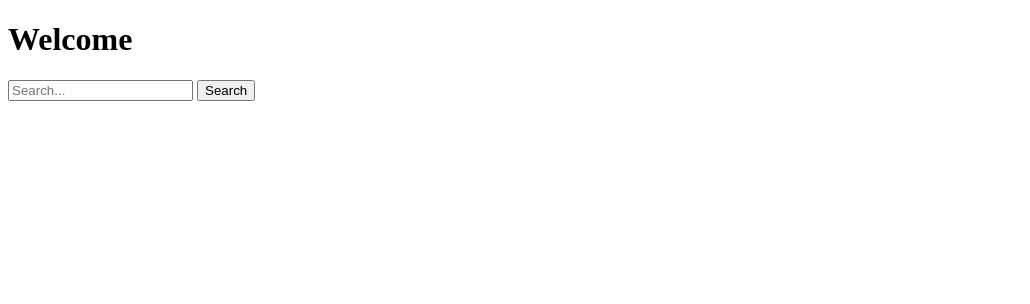
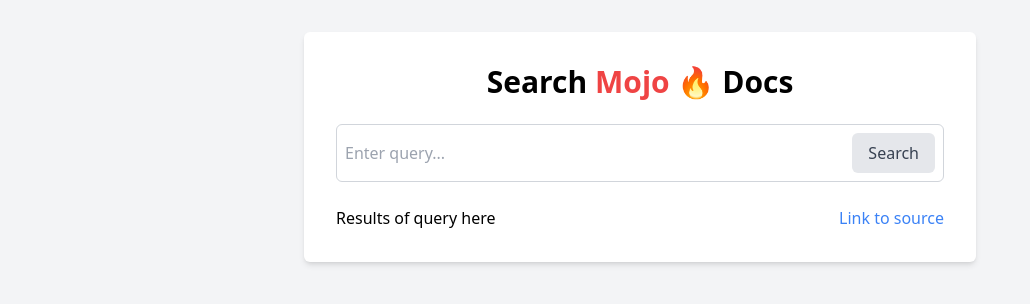
Before and after one commit to VMois/mojodocs-semantic-search, a Django app: page / in a window 1280 px wide. Shown: the top 304 px of the page, without its empty margins (0-1030 px from the left). Run offline with Django 5.2, Linux system fonts and the light colour scheme; some libraries are stand-ins or nearby versions.

Commit message:
Create a dummy index page using TailwindCSS

```diff
--- a/mojodocs_semantic_search/search_engine/jinja2/index.html
+++ b/mojodocs_semantic_search/search_engine/jinja2/index.html
@@ -1,13 +1,36 @@
 <!DOCTYPE html>
 <html lang="en">
 <head>
+    <title>Search Mojo Docs</title>
     <meta charset="UTF-8">
-    <title>Mojo Docs Semantic Search</title>
+    <meta name="viewport" content="width=device-width, initial-scale=1.0">
+    <script src="https://cdn.tailwindcss.com"></script>
 </head>
-<body>
-    <h1>Welcome</h1>
-    <form action="/search" method="post">
-        <input type="text" name="query" placeholder="Search...">
-        <input type="submit" value="Search">
-    </form>
+<body class="bg-gray-100 p-8">
+    <div class="max-w-2xl mx-auto bg-white p-8 rounded-md shadow-md">
+        <!-- Title -->
+        <h1 class="text-3xl font-semibold mb-6 text-center text-gradient-to-r from-red-500 via-red-600 to-red-700">Search <span class="text-red-500">Mojo 🔥</span> Docs</h1>
+
+        <!-- Search Form -->
+        <form class="mb-6">
+            <div class="flex items-center border border-gray-300 rounded-md p-2">
+                <input type="text" class="flex-1 outline-none" placeholder="Enter query...">
+                <button type="submit" class="bg-gray-200 text-gray-700 px-4 py-2 rounded-md ml-2">Search</button>
+            </div>
+        </form>
+
+        <!-- Results -->
+        <div class="space-y-4">
+            <!-- TODO: replace fake result -->
+            <div class="flex">
+                <div class="flex-1">
+                    <p class="text-sg">Results of query here</p>
+                </div>
+                <div>
+                    <a href="#" class="text-blue-500">Link to source</a>
+                </div>
+            </div>
+        </div>
+    </div>
+</body>
 </html>
```
